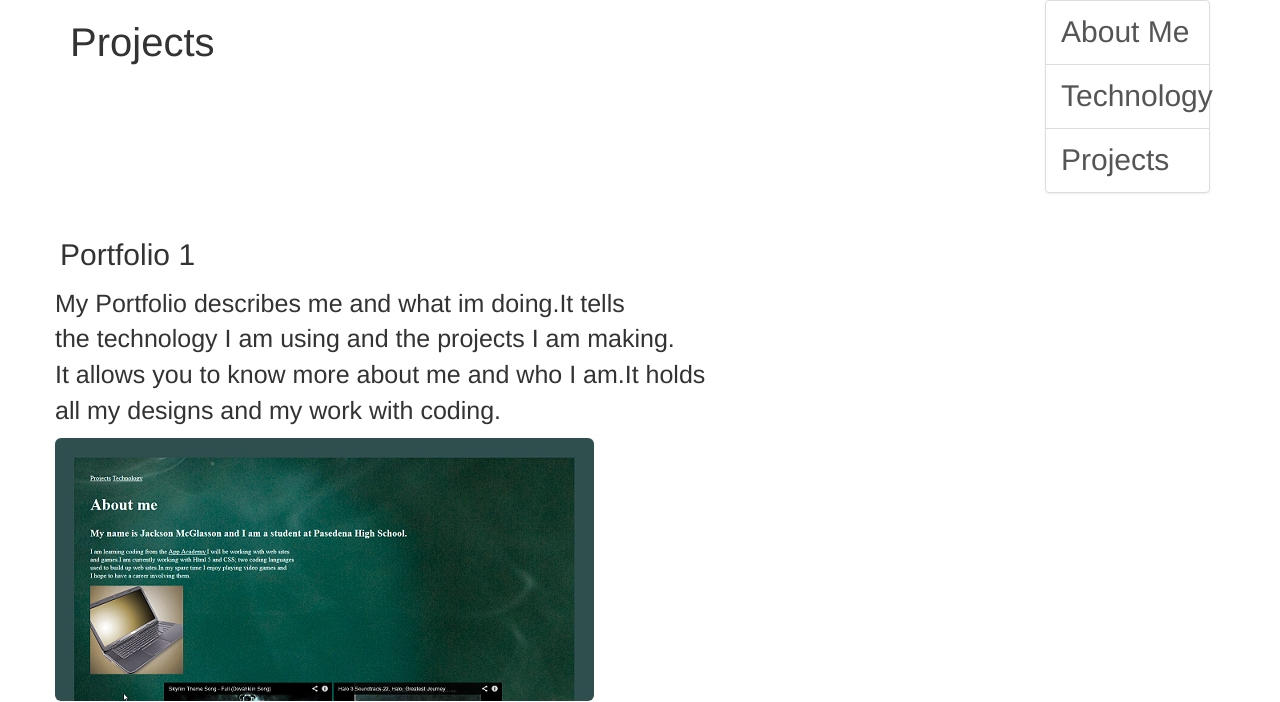
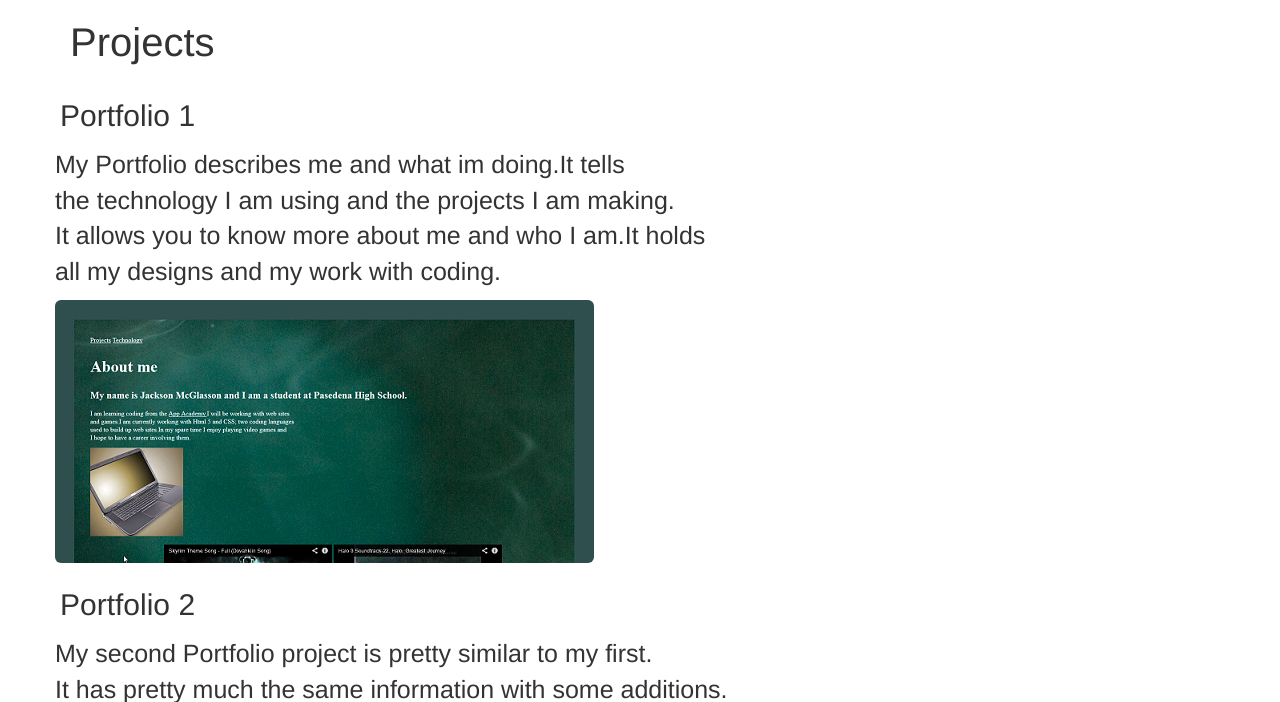
Before and after one commit to JacksonMcGlasson/Portfolio-2-Jackson, a PHP site: page /manager/Portfolio2/public_html/projects.html in a window 1280 px wide. Shown: the top 702 px of the page. Run offline with PHP 8.4, Linux system fonts and the light colour scheme.

Commit message:
cooler links

```diff
--- a/Portfolio2/public_html/projects.html
+++ b/Portfolio2/public_html/projects.html
@@ -19,14 +19,10 @@ and open the template in the editor.
                 <div class="col-xs-2">
                     <h1>Projects</h1>
                 </div>
-                <div class="col-xs-8"></div>
-                <div class="col-xs-2">
-                    <nav class="list-group">
-                        <a class="list-group-item" href="index.html">About Me</a>
-                        <a class="list-group-item" href="technology.html">Technology</a>
-                        <a class="list-group-item" href="projects.html">Projects</a>
-                    </nav>
+                <div class="col-xs-8">
+
                 </div>
+                <div class="col-xs-2"></div>
             </div>
             <div class="row">
                 <h3>Portfolio 1</h3>
```
Also changed, not shown: Portfolio2/public_html/index.html (+7 -6 lines), Portfolio2/public_html/technology.html (+7 -6 lines), Portfolio2/public_html/css/custom-style.css (line endings or trailing spaces).
